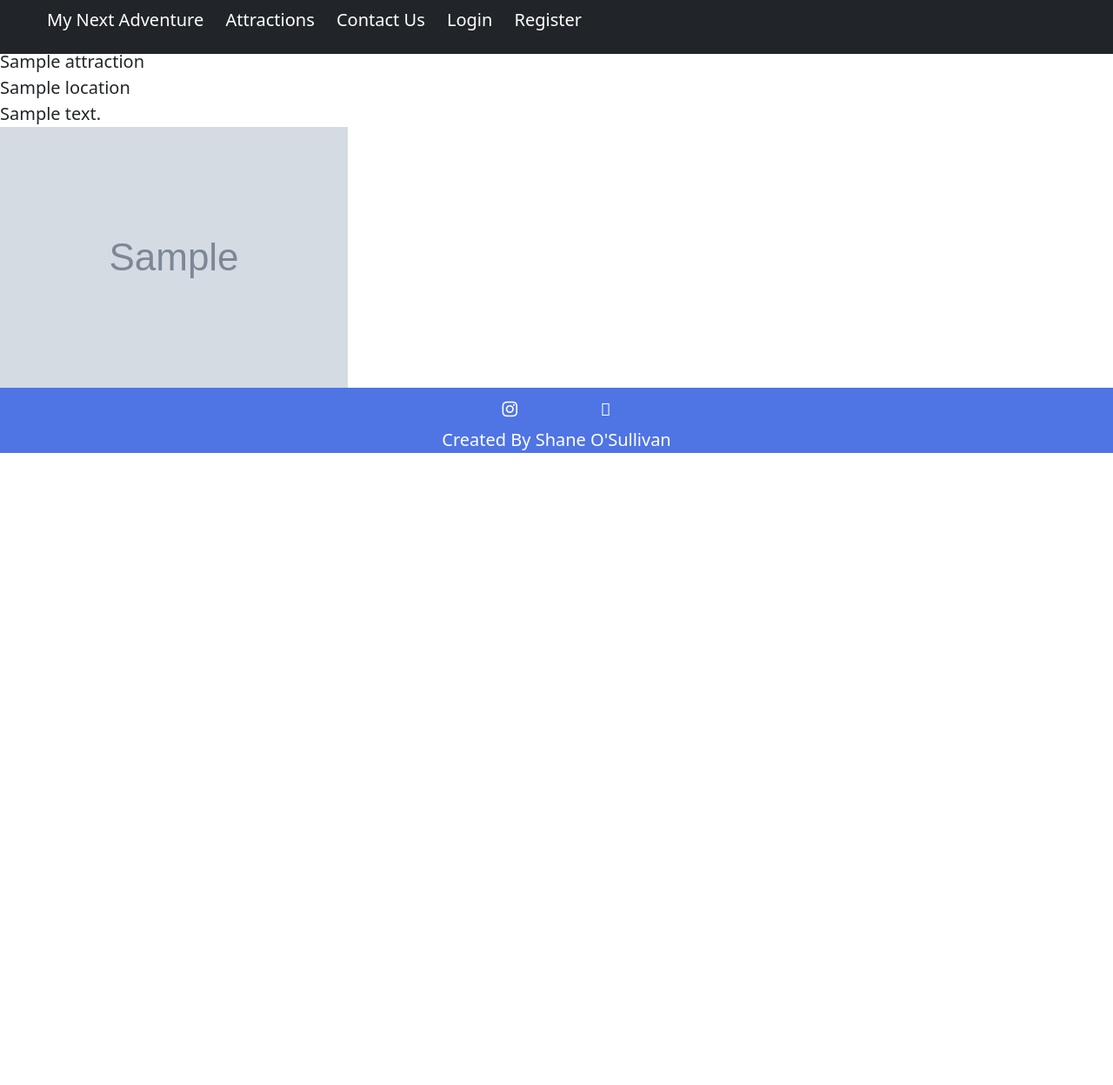
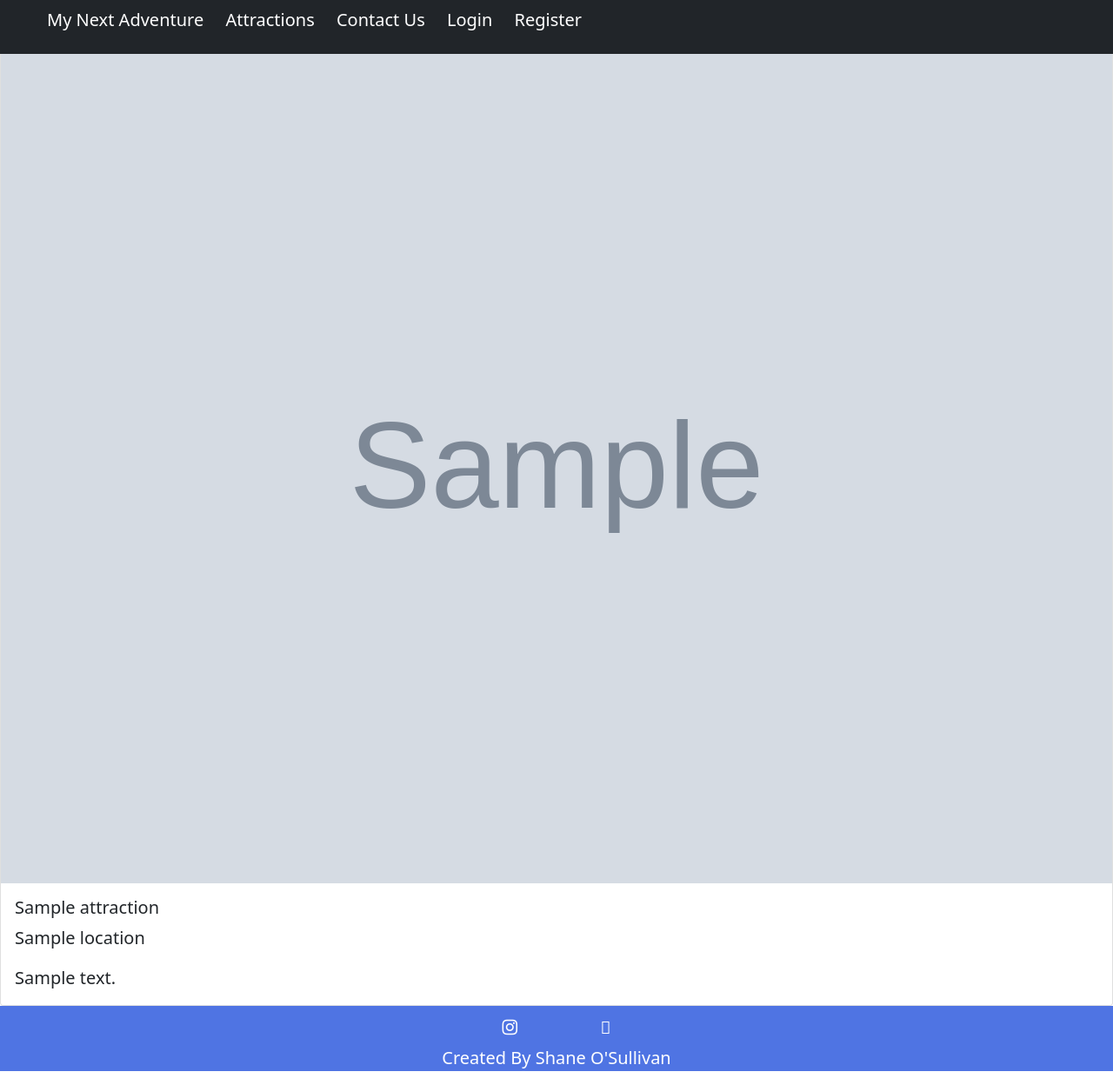
Before and after one commit to shane-os/my-next-adventure, a Flask app: page /attractions in a window 1280 px wide. Shown: the whole page at 87% size. Before the commit the page ends 521 px from the top, so only its background shows below. Run offline with Flask 2, Linux system fonts and the light colour scheme; grey boxes marked "Sample" are stand-in pictures; a database or web service that is not in the repository returns one stand-in record (values such as "Sample title"); some libraries are stand-ins or nearby versions.

Commit message:
Change layout of attractions shown

```diff
--- a/templates/pages/attractions.html
+++ b/templates/pages/attractions.html
@@ -2,9 +2,15 @@
 {% block content %}
     <h1>Attractions Page</h1>
     {% for attraction in attractions %}
-        {{ attraction.attraction_name }}<br>
-        {{ attraction.location }}<br>
-        {{ attraction.description }}<br>
-        <img src="{{ attraction.image }}"><br>
+        <div class="card-columns">
+            <div class="card">
+                <img class="card-img-top" src="{{ attraction.image }}">
+                <div class="card-body">
+                    <h5 class="card-title">{{ attraction.attraction_name }}</h5>
+                    <p class="card-text">{{ attraction.location }}</p>
+                    <p class="card-text">{{ attraction.description }}</p>
+                </div>
+            </div>
+        </div>
     {% endfor %}
 {% endblock %}
```
